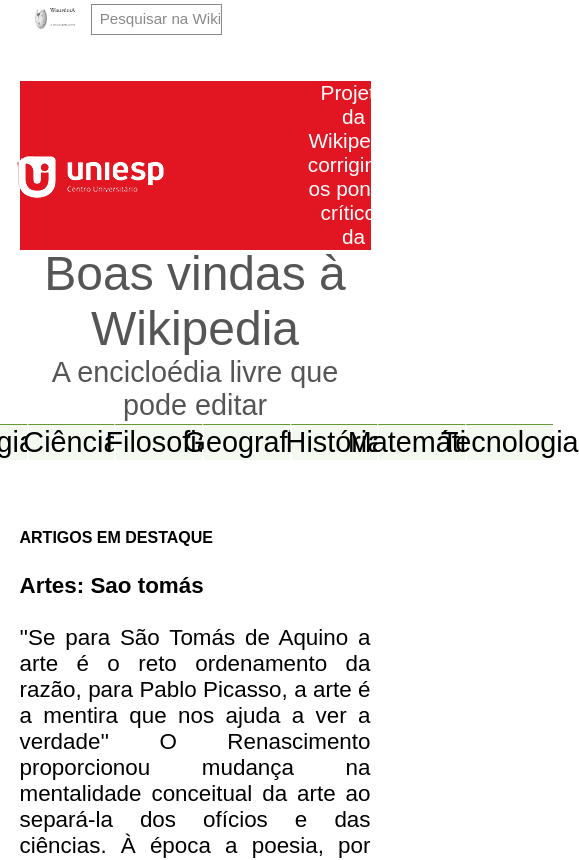
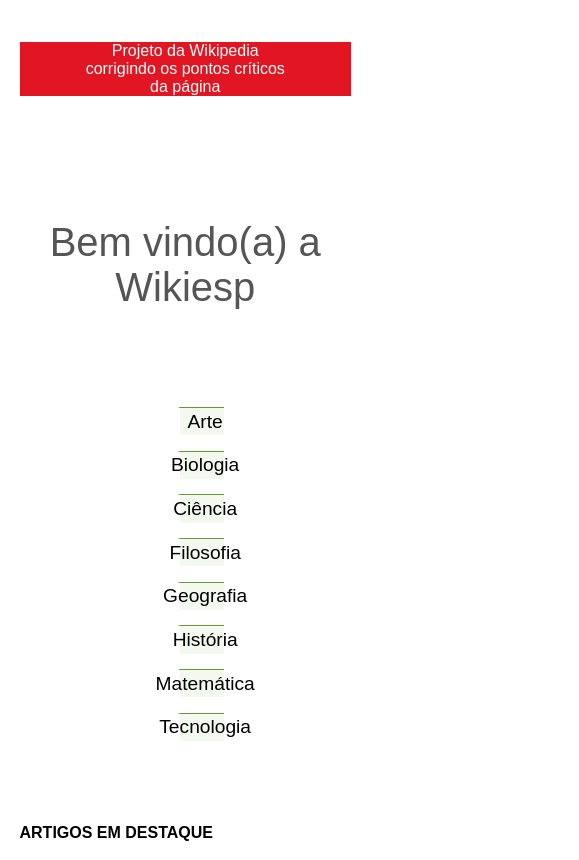
Before and after one commit to JardelPraxedes/Projeto-Wiki, a plain HTML site: page index.html in a window 390 px wide. Shown: the top 860 px of the page, 579 px wide, since content can reach past the window. Drawn offline with Linux system fonts and the light colour scheme.

Commit message:
Add files via upload

```diff
--- a/estilo.css
+++ b/estilo.css
@@ -131,13 +131,14 @@
     border-color: gray;
     /* background-color: beige; */
     width: 100%;
-    border-spacing: 2vw;
+    border-spacing: 5vw;
     border-collapse: separate;
     text-align: center;
-    font-size: 1.8rem;
+    font-size: 1.4rem;
     padding: 2px 3px 2px 3px;
     text-decoration: none;
-    margin: 1vw;
+    margin: 2vw;
+
 }
 
 .side_bar a {
@@ -147,15 +148,15 @@
     border-top: 0.3vw solid;
     border-color: #669933;
     border-left: 2px solid white;
-    padding: 0.2vw 1.8rem;
-    width: 8%;
+    padding: 0.3vh 2.3vw;
+    width: 6%;
     text-transform: none;
     text-decoration: none;
     color: black;
     font-family: sans-serif;
 
+}
 
-}
 
 .boas-vindas {
     display: flex;
@@ -187,7 +188,8 @@
 }
 
 .texto_interno {
-    font-size: 1.8rem;
+    font-size: 1.4rem;
+	padding-top: 2vh;
 }
 .boas-vindas a {
     text-transform: none;
@@ -234,9 +236,21 @@
 .voltar {
     display: flex;
     position: relative;
+	align-items: center;
+	text-align:center;
+	width: 12vw;
+	height: 8vh;
     margin: 0;
+	align-content: center;
+	justify-content: center;
+	align-self: center;
+
 }
 
 .voltar a {
     color: black;
+	border: 2px solid black;
+	border-radius: 50px;
+	background: black;
+	color: white;
 }
--- a/index.html
+++ b/index.html
@@ -4,8 +4,8 @@
     <meta charset="UTF-8">
     <meta http-equiv="X-UA-Compatible" content="IE=edge">
     <meta name="viewport" content="width=device-width, initial-scale=1.0">
-    <link rel="stylesheet" href="/estilo.css">
-    <link rel="stylesheet" href="/responsive.css">
+    <link rel="stylesheet" href="estilo.css">
+    <link rel="stylesheet" href="responsive.css">
     <title>Wikipédia</title>
 </head>
 <body>
@@ -13,11 +13,11 @@
         <div id="inicio" class="cabecalho">
             <header>
                 <div class="imagem">
-                    <img src="/assets/globo_cabecalho.png " alt="globo" id="globo">
+                    <img src="assets/globo_cabecalho.png " alt="globo" id="icone globo">
                     <div class="nome_cabecalho">
-                        <img src="/assets/logo.svg" alt="logo cabeçalho">
+                        <img src="assets/logo.svg" alt="titulo wikipedia">
                         <div id="nome_logo">
-                            <img src="/assets/nome_logo.svg" alt="nome_logo">
+                            <img src="assets/nome_logo.svg" alt="subtitulo da pagina">
                         </div>
                     </div>
                 </div>
@@ -31,16 +31,16 @@
         <div class="area_logo">
                 <span class="area">
                     <div class="logo_area">
-                        <img src="/assets/uniesp.png" alt="logo_area">
+                        <img src="assets/uniesp.png" alt="imagem uniesp">
                     </span>
                     <div class="texto"><p>Projeto da Wikipedia <br>corrigindo os pontos críticos<br>da página<br></p></div>
                 </div>
         </div>
         <div class="boas-vindas">
             <div class="texto-container">
-                <p>Boas vindas à Wikipedia</p>
+                <p>Bem vindo(a) a Wikiesp</p>
                 <div class="texto_interno">
-                    A encicloédia livre que pode editar
+                    A encicloédia livre
                 </div>
             </div>
 
@@ -67,7 +67,7 @@
                     O Renascimento proporcionou mudança na mentalidade conceitual da arte ao separá-la dos ofícios e das ciências. À época a poesia, por exemplo, passou a ser considerada arte ao invés de um tipo de filosofia ou mesmo profecia. A partir daí nota-se inclusive uma melhora na percepção e na situação social do artista, pois os nobres e os ricos europeus aguçaram seus interesses pela beleza. A arte consagra-se como um objeto de consumo estético da nobreza e das altas classes sociais.
                     O romantismo culminou no século 19 com a ideia de que a arte surge espontaneamente do indivíduo, pois a obra artística emerge do interior do artista e de sua própria linguagem natural. Valoriza-se a sensibilidade e a fantasia. Arhur Schopenhauer afirmou que a arte é uma via de escape do estado de infelicidade do próprio homem, já que a arte é a reconciliação entre a vontade e a consciência, entre o objeto e o sujeito, alcançando um estado de contemplação, de felicidade. Finalmente, a arte fala o idioma da intuição, não o da reflexão. É ela uma forma de liberar-se da vontade, de ir além do eu.
                     <br><br>
-                    <a href="# id="biologia">Biologia: Periogo do Aegypeti</a>
+                    <a href="#" id="biologia">Biologia: Periogo do Aegypeti</a>
                     <br><br>
                     Pesquisadores do Instituto de Ciências Biomédicas (ICB) da USP estão testando um novo método para combater a transmissão de arboviroses, como dengue, zika e chikungunya. “Controlar o mosquito é difícil devido à abundância de criadouros e ao aumento da resistência a inseticidas nas populações de vetores. Queremos controlar a transmissão da doença por meio do mosquito Aedes aegypti geneticamente modificado, que, em contato com o vírus, tem morte celular”, diz a bioquímica Margareth Capurro, professora do Departamento de Parasitologia do ICB e coordenadora da pesquisa. “A ideia não é fazer a supressão total da população desse mosquito, mas apenas daqueles infectados.”
 
--- a/responsive.css
+++ b/responsive.css
@@ -1,14 +1,78 @@
-@media screen  and (max-width: 200px) {
+@media screen  and (max-width: 1200px) {
 
-    .cabecalho {
-        display: none;
-    }
-    * {
-        font-size: 0.5rem;
-    }
-    body {
-        width: 40%;
-        justify-content: center ;
-    }
+	.side_bar {
+		font-size: 1.2rem;
 
 }
+}
+@media screen  and (max-width: 980px) {
+
+	.side_bar a {
+		padding-left: 4vw;
+
+}
+}
+
+@media screen  and (max-width: 945px) {
+
+	.side_bar {
+		flex-wrap: wrap;
+		padding: 2vw;
+}
+
+	.side_bar a {
+			margin-top: 2vh;
+	}
+	.texto_interno {
+		align-items: center;
+		align-content: center;
+		justify-content: center;
+		text-align: center;
+}
+}
+@media screen  and (max-width: 820px) {
+
+	.texto {
+		font-size: 1rem;
+
+	}
+
+	.side_bar a {
+		margin: 2vw;
+
+}
+	.texto_interno {
+		display: none;
+}
+
+@media screen  and (max-width: 620px) {
+
+	.logo_area img {
+		display: none;
+	}
+	.side_bar a {
+		margin: 2vw;
+
+}
+}
+
+
+@media screen  and (max-width: 530px) {
+
+	.texto-container {
+		padding-top: 20vh;
+		text-align: center;
+		font-size: 2.5rem;
+
+	}
+		.cabecalho {
+			display: none;
+}
+		.side_bar {
+			flex-direction: column;
+			margin-top: 15vh;
+			align-items: center;
+			align-content: center;
+			justify-content: center;
+		}
+}
```
